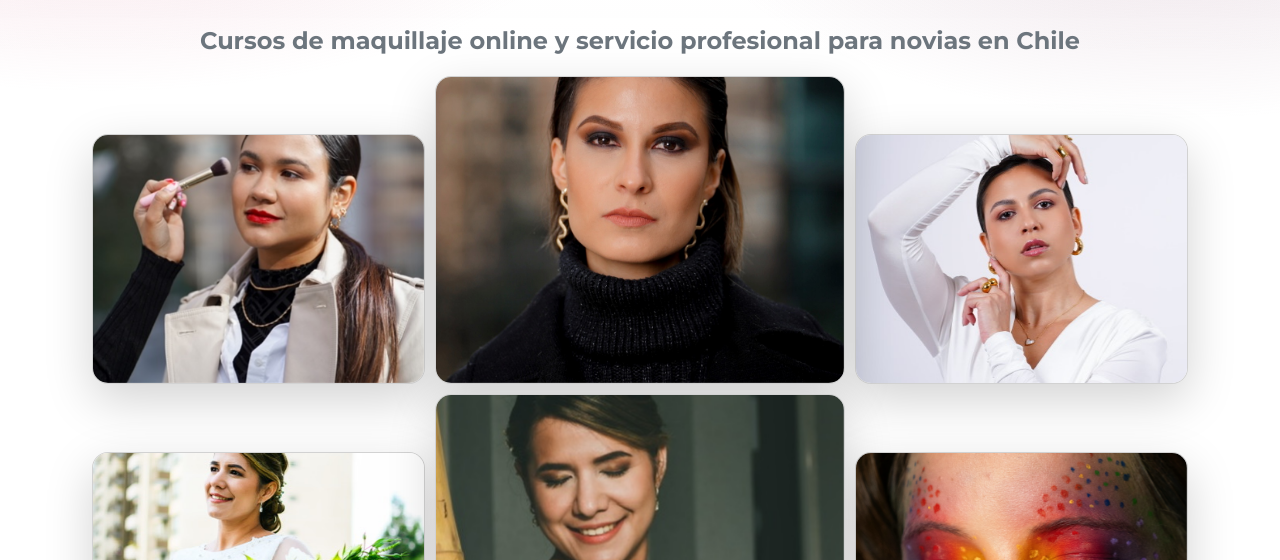
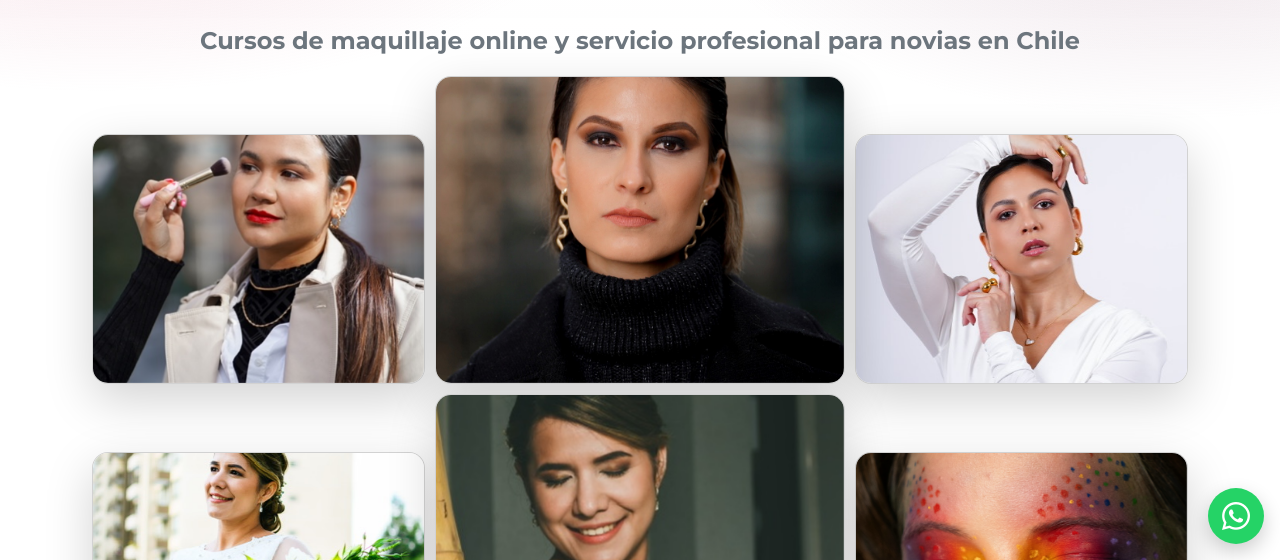
Before and after one commit to JesusLugGar/repo-cursojackiemakeup, a plain HTML site: page index.html in a window 1280 px wide. Shown: the part 240-800 px from the top of the page. Drawn offline with nearby package versions, Linux system fonts and the light colour scheme.

Commit message:
add icon of whatsapp

```diff
--- a/index.html
+++ b/index.html
@@ -4,7 +4,8 @@
 <head>
     <meta charset="UTF-8">
     <meta name="viewport" content="width=device-width, initial-scale=1.0">
-    <meta name="description" content="JackieMakeUp: maquillaje profesional y Cursos Online/Presensial en Chile. Bodas, novias, eventos Social">
+    <meta name="description"
+        content="JackieMakeUp: maquillaje profesional y Cursos Online/Presensial en Chile. Bodas, novias, eventos Social">
     <!--para usar los iconos-->
     <script src="https://kit.fontawesome.com/26313447a8.js" crossorigin="anonymous"></script>
 
@@ -48,7 +49,8 @@
     <main class="py-4">
         <div class="container">
             <h1 class="display-5 text-center fw-semibold mb-5">Del Inicio a la Perfección</h1>
-            <h2 class="text-center text-secondary opacity-80 fw-normal fs-4 mb-3">Cursos de maquillaje online y servicio profesional para novias en Chile</h2>
+            <h2 class="text-center text-secondary opacity-80 fw-normal fs-4 mb-3">Cursos de maquillaje online y servicio
+                profesional para novias en Chile</h2>
 
             <!-- fotos con el metodo responsive -->
             <section>
@@ -63,7 +65,8 @@
                         </div>
 
                         <!-- Centro -->
-                        <div class="card shadow-lg rounded-4 overflow-hidden collage-card collage-center animate delay-2">
+                        <div
+                            class="card shadow-lg rounded-4 overflow-hidden collage-card collage-center animate delay-2">
                             <div class="ratio ratio-4x3">
                                 <img src="./assets/img/inicio_2.jpeg" class="w-100 h-100 object-fit-cover animate"
                                     alt="Muestra Maquillaje 2" loading="lazy">
@@ -71,7 +74,8 @@
                         </div>
 
                         <!-- Derecha -->
-                        <div class="card shadow-lg rounded-4 overflow-hidden collage-card collage-right animate delay-3">
+                        <div
+                            class="card shadow-lg rounded-4 overflow-hidden collage-card collage-right animate delay-3">
                             <div class="ratio ratio-4x3">
                                 <img src="./assets/img/avanzado.jpeg" class="w-100 h-100 object-fit-cover"
                                     alt="Muestra de Maquillaje 3" loading="lazy">
@@ -85,14 +89,16 @@
                             </div>
                         </div>
 
-                        <div class="card shadow-lg rounded-4 overflow-hidden collage-card collage-center animate delay-5">
+                        <div
+                            class="card shadow-lg rounded-4 overflow-hidden collage-card collage-center animate delay-5">
                             <div class="ratio ratio-4x3">
                                 <img src="./assets/img/boda_3.jpeg" class="w-100 h-100 object-fit-cover"
                                     alt="Muestra de Maquillaje 3" loading="lazy">
                             </div>
                         </div>
 
-                        <div class="card shadow-lg rounded-4 overflow-hidden collage-card collage-right animate delay-6">
+                        <div
+                            class="card shadow-lg rounded-4 overflow-hidden collage-card collage-right animate delay-6">
                             <div class="ratio ratio-4x3">
                                 <img src="./assets/img/ojos_1.jpeg" class="w-100 h-100 object-fit-cover"
                                     alt="Muestra de Maquillaje 3" loading="lazy">
@@ -106,7 +112,8 @@
                             </div>
                         </div>
 
-                        <div class="card shadow-lg rounded-4 overflow-hidden collage-card collage-center animate delay-8">
+                        <div
+                            class="card shadow-lg rounded-4 overflow-hidden collage-card collage-center animate delay-8">
                             <div class="ratio ratio-4x3">
                                 <img src="./assets/img/ojos_3.jpeg" class="w-100 h-100 object-fit-cover"
                                     alt="Muestra de Maquillaje 3" loading="lazy">
@@ -150,6 +157,11 @@
     <!-- Bootstrap -->
     <script src="https://cdn.jsdelivr.net/npm/bootstrap@5.3.7/dist/js/bootstrap.bundle.min.js"></script>
 
+    <a href="https://wa.me/56933025855?text=Hola%20JackieMakeUp%2C%20me%20interesan%20los%20cursos"
+        class="whatsapp-float" target="_blank" rel="noopener" aria-label="Abrir WhatsApp">
+        <i class="fa-brands fa-whatsapp fa-2xl"></i>
+    </a>
+
 </body>
 
 </html>
--- a/scss/_footer.scss
+++ b/scss/_footer.scss
@@ -31,3 +31,16 @@ footer {
 
   .footer-center { text-align: center; }
 }
+
+
+
+
+.whatsapp-float{
+  position: fixed; right: 16px; bottom: 16px;
+  width: 56px; height: 56px; border-radius: 50%;
+  background: #25D366; color: #fff;
+  display: flex; align-items: center; justify-content: center;
+  box-shadow: 0 8px 20px rgba(0,0,0,.2);
+  z-index: 1050; transition: transform .15s ease;
+}
+.whatsapp-float:hover{ transform: translateY(-2px); }
```
Also changed, not shown: pages/cursos.html (+5 -0 lines), pages/detalleCursos.html (+4 -0 lines), pages/sobreMi.html (+5 -0 lines), css/estilos.css, 1 other file.
